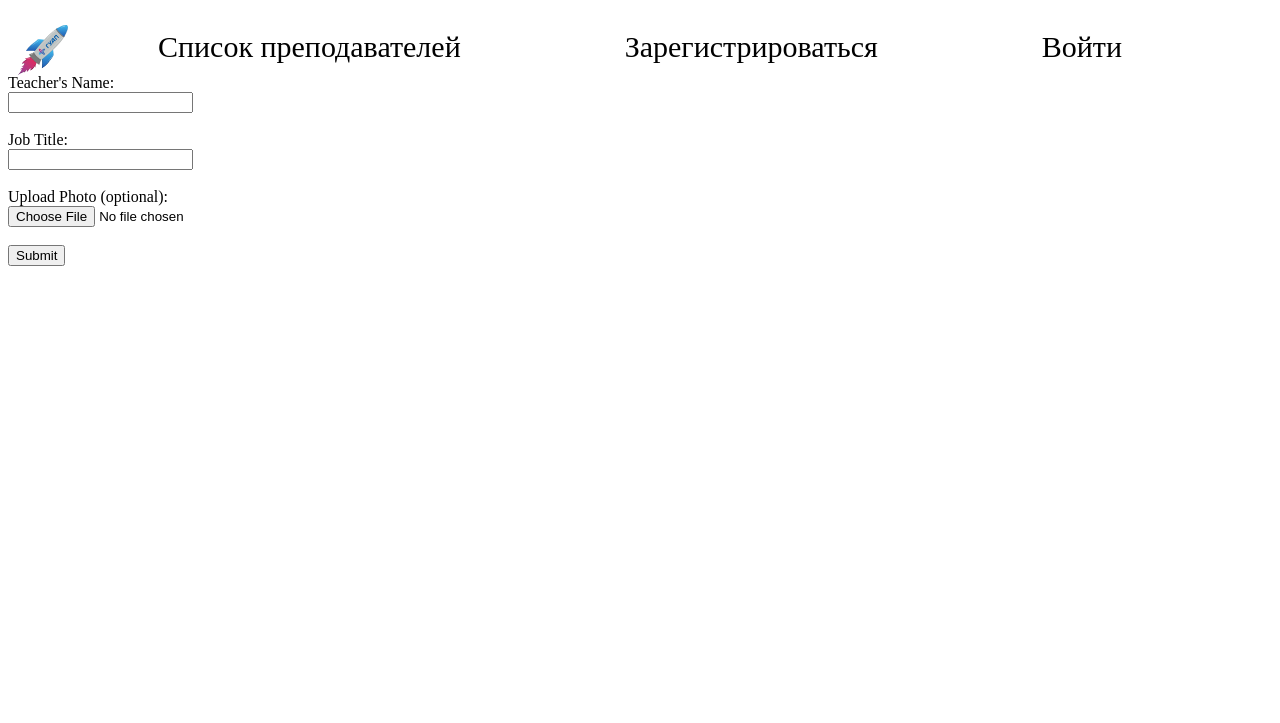
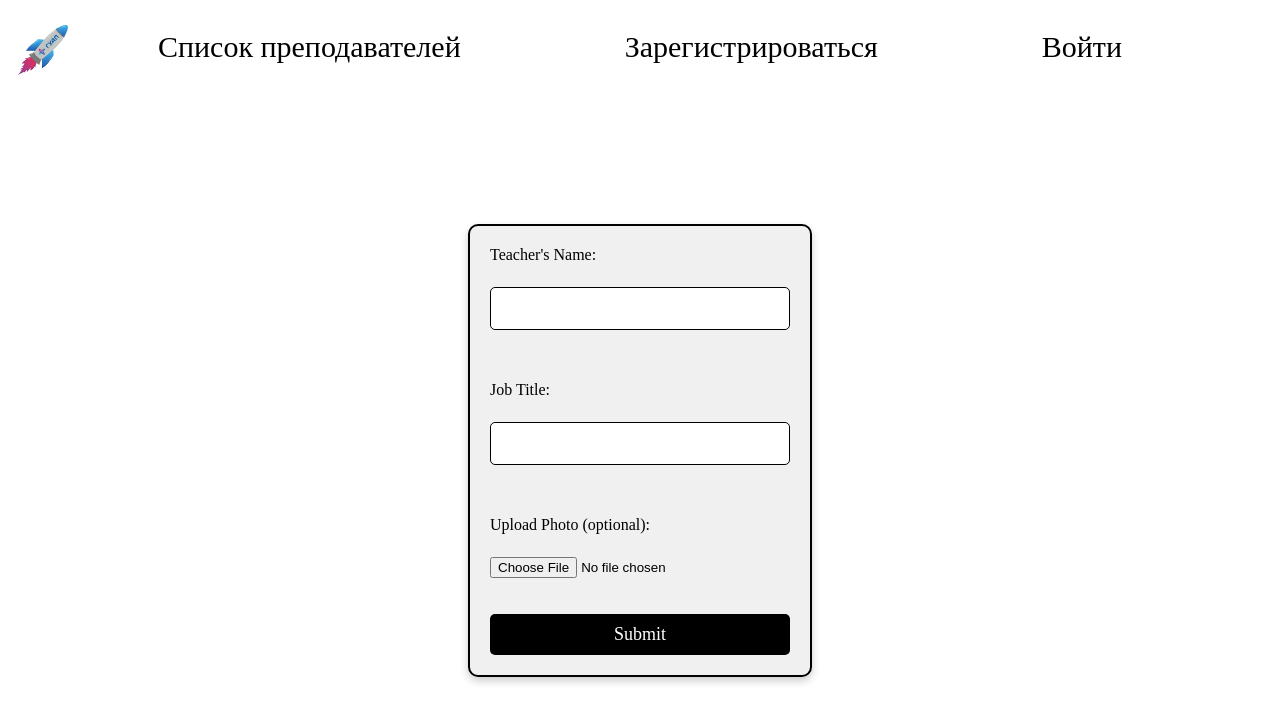
Before and after one commit to zxcgrishka/service-review, a Flask app: page /add_teacher in a window 1280 px wide. Shown: the top 723 px of the page. Run offline with Flask 3, Linux system fonts and the light colour scheme.

Commit message:
added styling x2

```diff
--- a/static/css/main.css
+++ b/static/css/main.css
@@ -72,8 +72,12 @@ header {
 .teachers {
     display: flex;
     flex-wrap: wrap;
+    justify-content: center; /* Центрирование по горизонтали */
+    align-items: center; /* Центрирование по вертикали */
     gap: 20px;
     padding: 20px;
+    margin: 0 auto; /* Центрирование контейнера на странице */
+    max-width: 1400px;
 }
 
 /* Стили для блока учителя */
@@ -148,12 +152,14 @@ header {
 
 /* Стили для контейнера поиска */
 .search {
+    font-family: Century Gothic;
     margin: 20px 0;
     text-align: center;
 }
 
 /* Стили для формы поиска */
 .search form {
+    font-family: Century Gothic;
     display: flex;
     justify-content: center;
     align-items: center;
@@ -161,7 +167,9 @@ header {
 }
 
 /* Стили для поля ввода */
+
 .search input[type="text"] {
+    font-family: Century Gothic;
     padding: 10px;
     font-size: 1em;
     border: 1px solid #ccc;
@@ -177,6 +185,7 @@ header {
 
 /* Стили для кнопки поиска */
 .search button {
+    font-family: Century Gothic;
     padding: 10px 20px;
     font-size: 1em;
     color: #fff;
@@ -228,3 +237,69 @@ p {
     font-size: 1.2em;
     margin: 20px 0;
 }
+
+.register {
+    font-family: 'Century Gothic';
+    display: flex;
+    flex-direction: column;
+    align-items: center;
+    justify-content: center;
+    padding: 20px;
+    background-color: #f0f0f0;
+    border: 2px solid #000;
+    border-radius: 10px;
+    width: 300px;
+    box-shadow: 0 4px 8px rgba(0, 0, 0, 0.2);
+}
+
+.register h2 {
+    margin-bottom: 20px;
+    font-size: 24px;
+    color: #000;
+}
+
+.register form {
+    display: flex;
+    flex-direction: column;
+    width: 100%;
+}
+
+.register label {
+    margin-bottom: 5px;
+    font-size: 16px;
+    color: #000;
+}
+
+.register input[type="text"],
+.register input[type="password"],
+.register input[type="email"] {
+    width: 100%;
+    padding: 10px;
+    margin-bottom: 15px;
+    font-size: 18px;
+    border: 1px solid #000;
+    border-radius: 5px;
+    box-sizing: border-box;
+}
+
+.register button {
+    font-family: 'Century Gothic';
+    padding: 10px 20px;
+    font-size: 18px;
+    color: #fff;
+    background-color: #000;
+    border: none;
+    border-radius: 5px;
+    cursor: pointer;
+    transition: background-color 0.3s;
+}
+
+.register button:hover {
+    background-color: #555;
+}
+
+.big_register {
+    display: flex;
+    justify-content: center;
+    margin-top: 150px;
+}
--- a/templates/add_teacher.html
+++ b/templates/add_teacher.html
@@ -6,7 +6,8 @@
 
 {% block body %}
 
-<div class="input_info_about_teacher">
+<div class="big_register">
+    <div class="register">
         <form action="/add_teacher" method="POST" enctype="multipart/form-data">
             <label for="teacher_name">Teacher's Name:</label><br>
             <input type="text" id="teacher_name" name="teacher_name" required><br><br>
@@ -20,5 +21,6 @@
             <button type="submit">Submit</button>
         </form>
     </div>
+</div>
 
 {% endblock %}
```
Also changed, not shown: static/css/main2.css (+24 -24 lines). Lines whose indentation alone changed are shown as unchanged.
